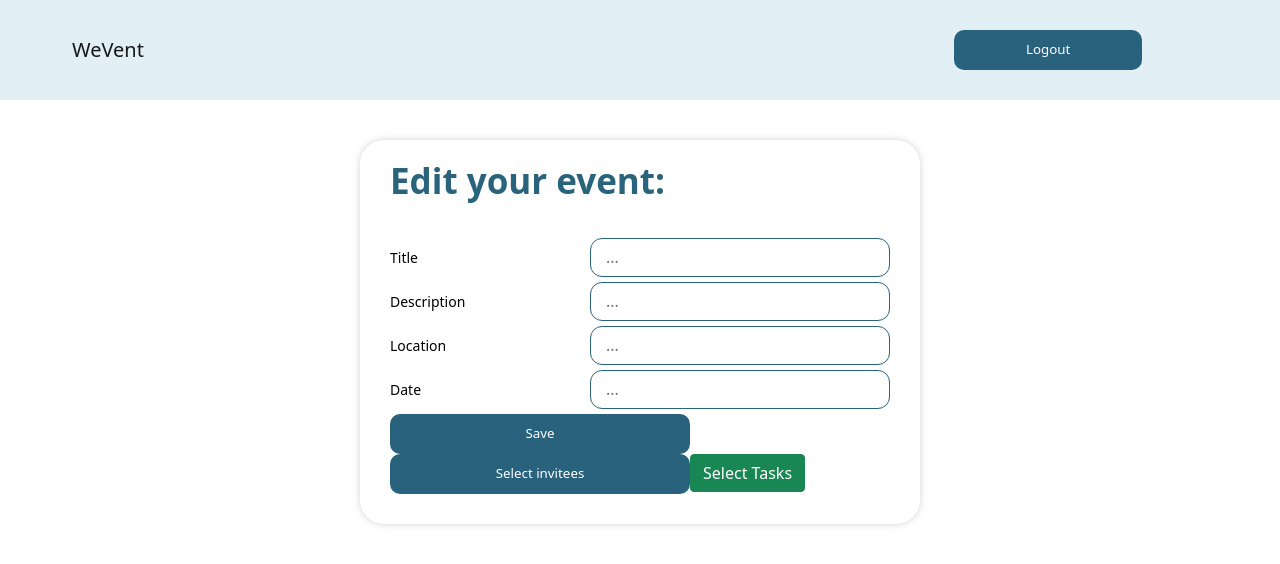
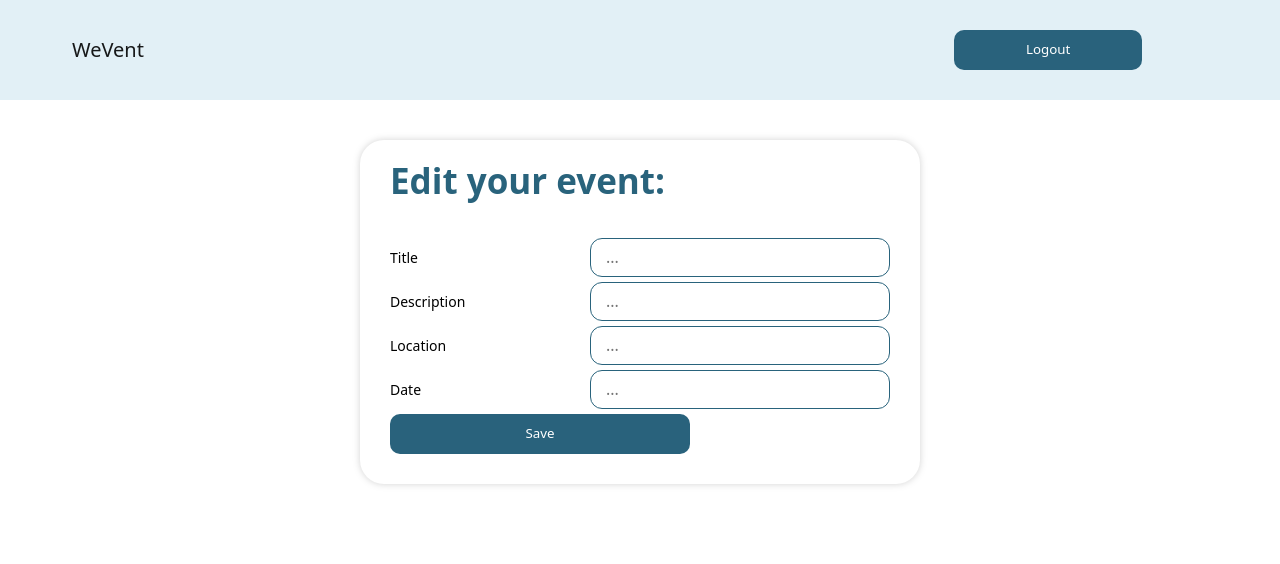
Before and after one commit to sopra-fs22-group-23/client, a React (Create React App) app: page /event/1/edit in a window 1280 px wide. Shown: the top 564 px of the page. Built offline with nearby package versions, Linux system fonts and the light colour scheme.

Commit message:
Bug Fixing

```diff
--- a/src/components/views/EventEdit.js
+++ b/src/components/views/EventEdit.js
@@ -5,7 +5,7 @@ import { apiLoggedIn, handleError } from "../../helpers/api";
 import { MyButton } from "../ui/MyButton";
 import { useNavigate } from "react-router";
 import { useParams } from "react-router-dom";
-import NewEvent from "./NewEvent";
+// import NewEvent from "./NewEvent";
 import "../../styles/views/EditEvent.scss";
 
 const EventEdit = (props) => {
@@ -67,7 +67,7 @@ const EventEdit = (props) => {
         />
 
         <MyButton onClick={() => updateEvent()}>Save</MyButton>
-        <NewEvent></NewEvent>
+        {/* <NewEvent></NewEvent> */}
       </div>
     </div>
   );
--- a/src/components/views/NewEvent.js
+++ /dev/null
@@ -1,38 +0,0 @@
-import React, { useState } from "react";
-import { Button, Modal, ModalBody } from "react-bootstrap";
-import SelectInviteesCollaboratorsTasks from "../ui/SelectGuestsCollaborators";
-import AddTasks from "../ui/AddTasks";
-import "../../styles/views/NewEvent.scss";
-import { MyButton } from "../ui/MyButton";
-
-const NewEvent = ({}) => {
-  const [show, popup] = useState(false);
-  const modalOpen = () => popup(true);
-  const modalClose = () => popup(false);
-
-  const [showTask, TaskPopup] = useState(false);
-  const modalOpenTask = () => TaskPopup(true);
-  const modalCloseTask = () => TaskPopup(false);
-
-  return (
-    <div>
-      <MyButton onClick={modalOpen}>Select invitees</MyButton>
-      <Modal show={show} onHide={modalClose}>
-        <ModalBody>
-          <SelectInviteesCollaboratorsTasks />
-        </ModalBody>
-      </Modal>
-
-      <Button variant="success" onClick={modalOpenTask}>
-        Select Tasks
-      </Button>
-      <Modal show={showTask} onHide={modalCloseTask}>
-        <ModalBody>
-          <AddTasks />
-        </ModalBody>
-      </Modal>
-    </div>
-  );
-};
-
-export default NewEvent;
```
